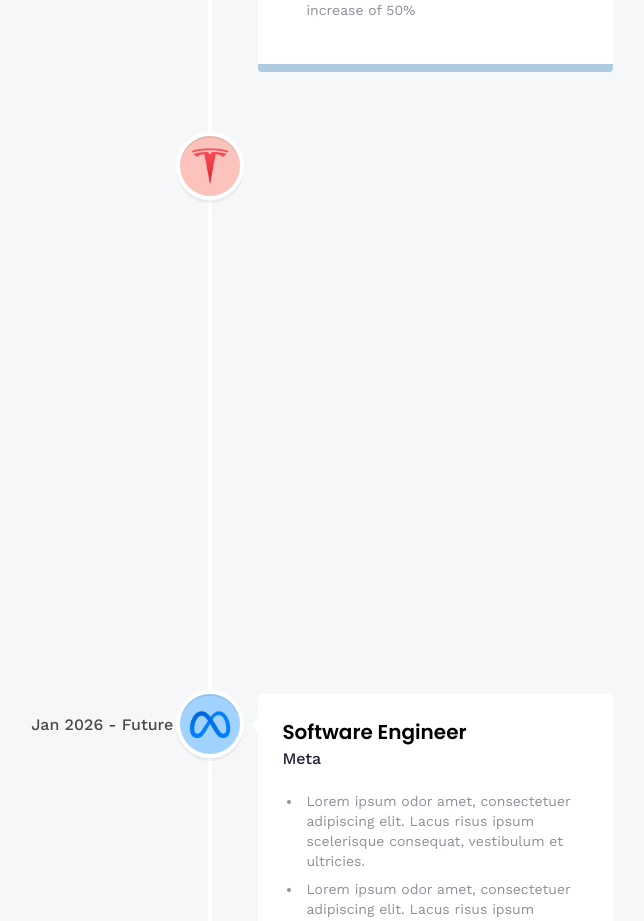
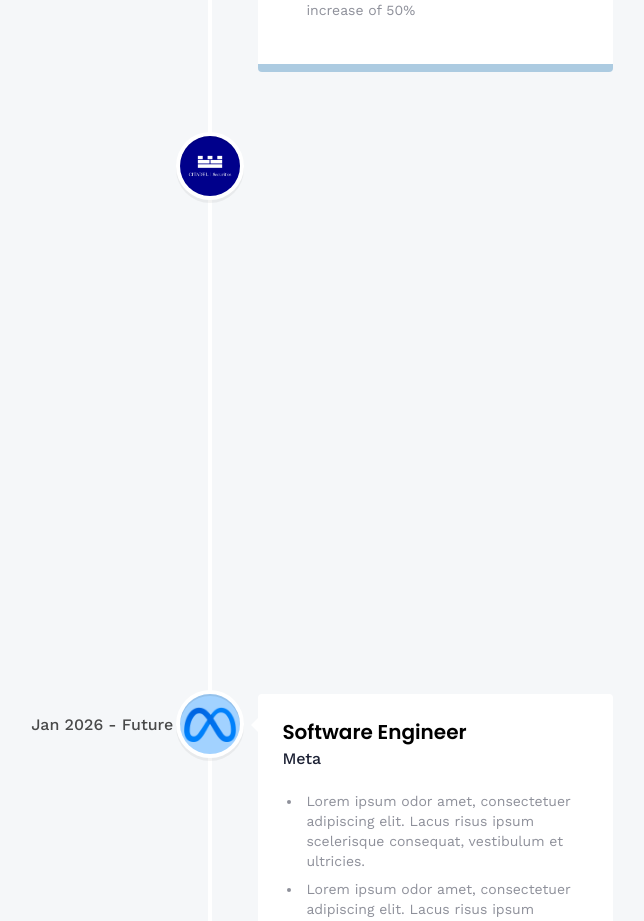
Before and after one commit to SabrunTheDev/personal-portfolio-website, a React (Vite) app: page / in a window 1280 px wide. Shown: the part 1963-2884 px from the top of the page, without its empty margins (430-1074 px from the left). Built offline with nearby package versions, Linux system fonts and the light colour scheme; no server answers.

Commit message:
Updated files

```diff
--- a/src/App.jsx
+++ b/src/App.jsx
@@ -25,8 +25,7 @@ const App = () => {
       window.dataLayer = window.dataLayer || [];
       function gtag(){dataLayer.push(arguments);}
       gtag('js', new Date());
-      gtag('config', '${import.meta.env.VITE_APP_PUBLIC_GOOGLE_ANALYTICS}', {
-        page_path: window.location.pathname,
+      gtag('config', '${import.meta.env.VITE_APP_PUBLIC_GOOGLE_ANALYTICS}'
       });
     `;
     document.head.appendChild(inlineScript);
--- a/src/assets/images/index.js
+++ b/src/assets/images/index.js
@@ -4,5 +4,6 @@ import perscholas from "./perscholas.png";
 import headstarter_ai from "./headstarter_ai.png";
 import tesla from "./tesla.png";
 import logo from "./logo.svg";
+import citadel from "./citadel.png";
 
-export { hero, meta, perscholas, headstarter_ai, tesla, logo };
+export { hero, meta, perscholas, headstarter_ai, tesla, logo, citadel };
--- a/src/constants/index.js
+++ b/src/constants/index.js
@@ -1,4 +1,10 @@
-import { meta, perscholas, headstarter_ai, tesla } from "../assets/images";
+import {
+  meta,
+  perscholas,
+  headstarter_ai,
+  tesla,
+  citadel,
+} from "../assets/images";
 import {
   car,
   contact,
@@ -141,9 +147,9 @@ export const experiences = [
   },
   {
     title: "Software Engineer",
-    company_name: "Tesla",
-    icon: tesla,
-    iconBg: "#fbc3bc",
+    company_name: "Citadel",
+    icon: citadel,
+    iconBg: "#00008B",
     date: "Jan 2025 - Future",
     points: [
       "Lorem ipsum odor amet, consectetuer adipiscing elit. Lacus risus ipsum scelerisque consequat, vestibulum et ultricies.",
@@ -151,7 +157,7 @@ export const experiences = [
       "Lorem ipsum odor amet, consectetuer adipiscing elit. Lacus risus ipsum scelerisque consequat, vestibulum et ultricies.",
       "Lorem ipsum odor amet, consectetuer adipiscing elit. Lacus risus ipsum scelerisque consequat, vestibulum et ultricies.",
     ],
-    link: "https://www.linkedin.com/company/tesla-motors",
+    link: "https://www.linkedin.com/company/citadel-llc",
   },
   {
     title: "Software Engineer",
@@ -194,7 +200,7 @@ export const projects = [
     name: "Amazon Price Tracker",
     description:
       "Developed a web application that tracks and notifies users of price changes for products on Amazon, helping users find the best deals.",
-    link: "https://github.com/adrianhajdin/pricewise",
+    link: "",
   },
   {
     iconUrl: threads,
@@ -202,7 +208,7 @@ export const projects = [
     name: "Full Stack Threads Clone",
     description:
       'Created a full-stack replica of the popular discussion platform "Threads," enabling users to post and engage in threaded conversations.',
-    link: "https://github.com/adrianhajdin/threads",
+    link: "",
   },
   {
     iconUrl: car,
@@ -210,7 +216,7 @@ export const projects = [
     name: "Car Finding App",
     description:
       "Designed and built a mobile app for finding and comparing cars on the market, streamlining the car-buying process.",
-    link: "https://github.com/adrianhajdin/project_next13_car_showcase",
+    link: "",
   },
   {
     iconUrl: snapgram,
@@ -218,7 +224,7 @@ export const projects = [
     name: "Full Stack Instagram Clone",
     description:
       "Built a complete clone of Instagram, allowing users to share photos and connect with friends in a familiar social media environment.",
-    link: "https://github.com/adrianhajdin/social_media_app",
+    link: "",
   },
   {
     iconUrl: estate,
@@ -226,7 +232,7 @@ export const projects = [
     name: "Real-Estate Application",
     description:
       "Developed a web application for real estate listings, facilitating property searches and connecting buyers with sellers.",
-    link: "https://github.com/adrianhajdin/projects_realestate",
+    link: "",
   },
   {
     iconUrl: summiz,
@@ -234,6 +240,6 @@ export const projects = [
     name: "AI Summarizer Application",
     description:
       "App that leverages AI to automatically generate concise & informative summaries from lengthy text content, or blogs.",
-    link: "https://github.com/adrianhajdin/project_ai_summarizer",
+    link: "",
   },
 ];
--- a/src/pages/About.jsx
+++ b/src/pages/About.jsx
@@ -70,7 +70,11 @@ const About = () => {
                       <img
                         src={experiences.icon}
                         alt={experiences.company_name}
-                        className="w-[70%] h-[70%] object-contain"
+                        className={
+                          experiences === "meta"
+                            ? "w-[70%] h-[70%] object-contain"
+                            : "w-[90%] h-[90%] object-contain"
+                        }
                       />
                     </div>
                   </a>
```
Also changed, not shown: src/assets/images/citadel.png (added).
